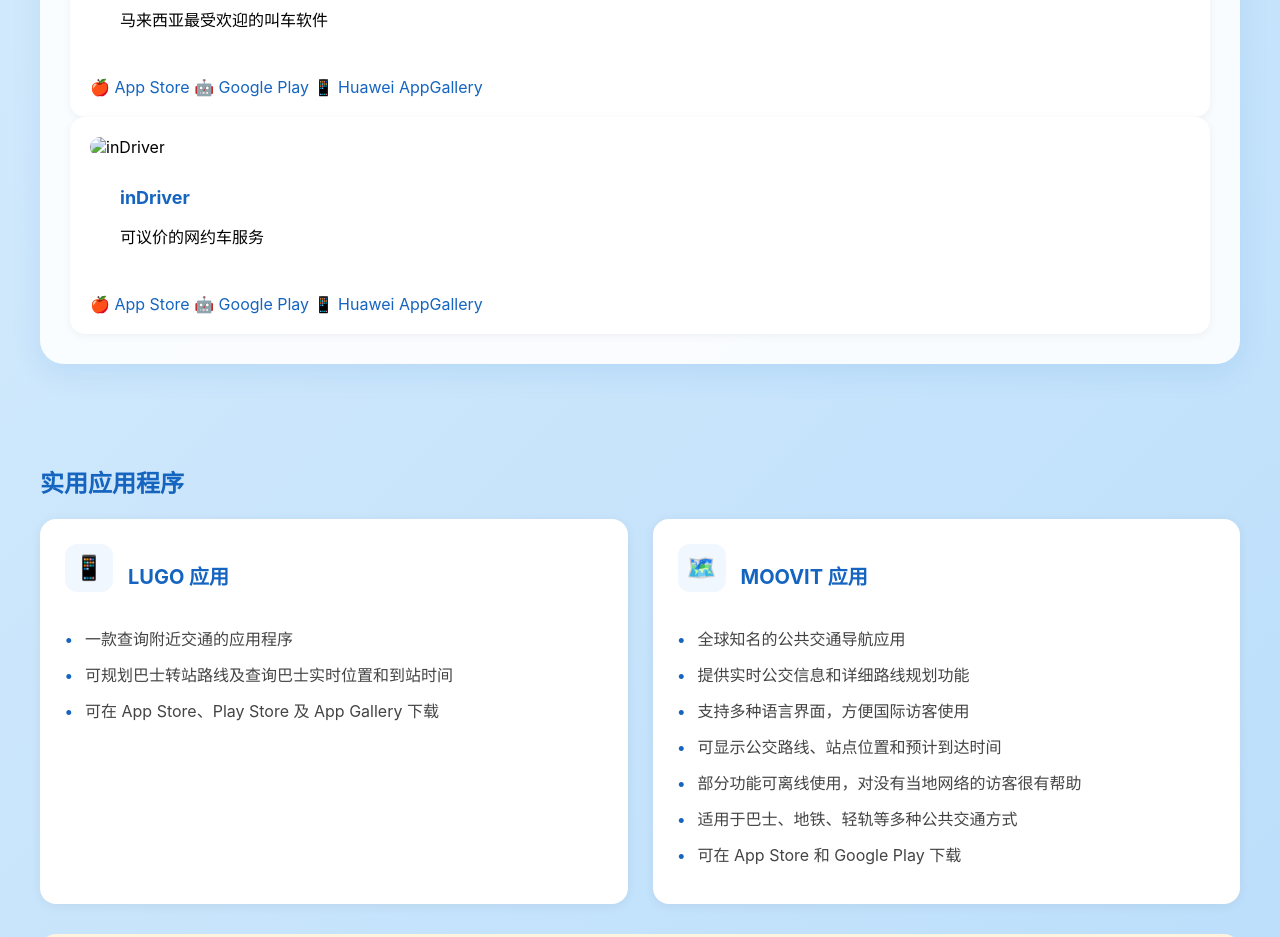
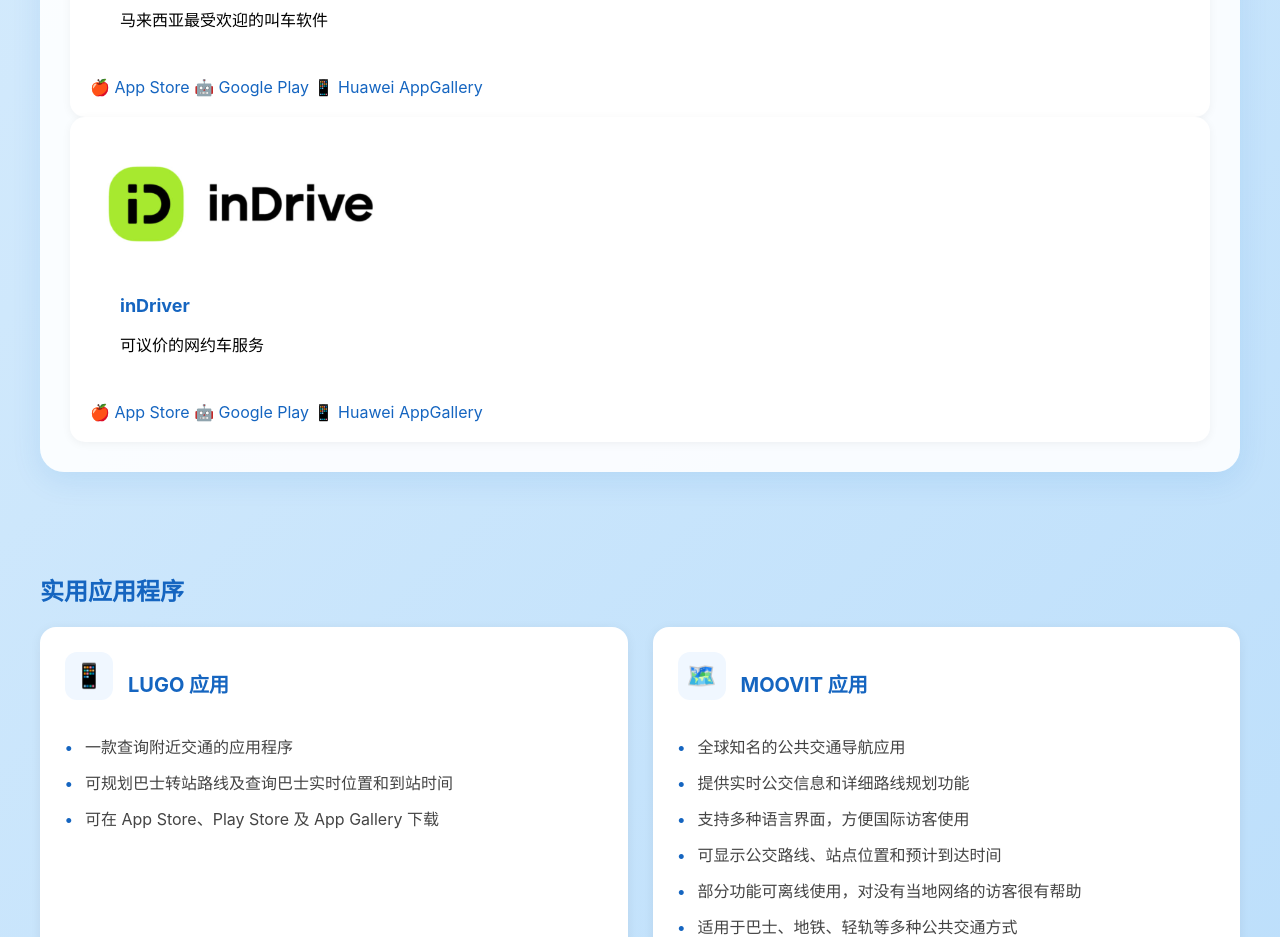
Before and after one commit to Backfire301/carpark, a plain HTML site: page transport.html in a window 1280 px wide. Shown: the part 1880-2817 px from the top of the page. Drawn offline with Linux system fonts and the light colour scheme.

Commit message:
Update transport.html

```diff
--- a/transport.html
+++ b/transport.html
@@ -671,7 +671,7 @@
                     </div>
 
                     <div class="app-card">
-                        <img src="images/indriver.png" alt="inDriver">
+                        <img src="images/indrive.png" alt="inDriver">
                         <div class="app-content">
                             <h3>inDriver</h3>
                             <p>可议价的网约车服务</p>
```
